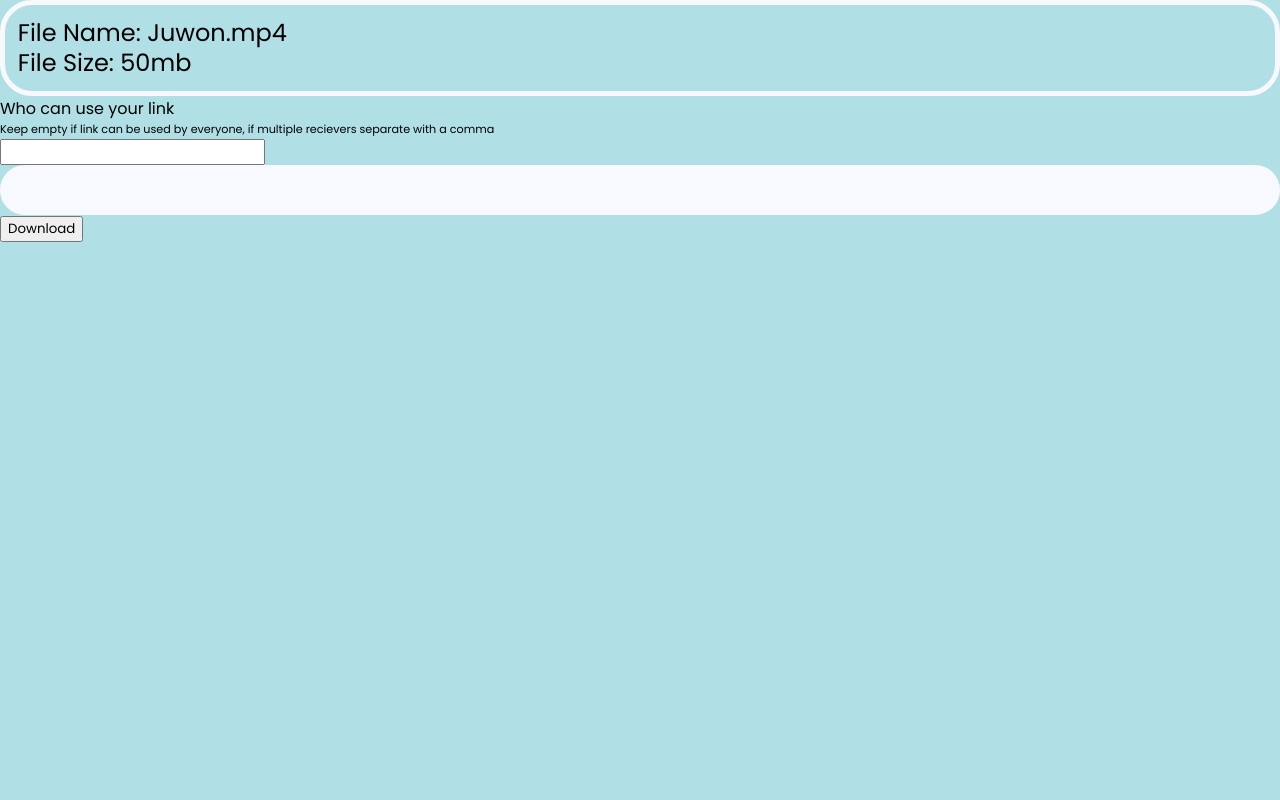
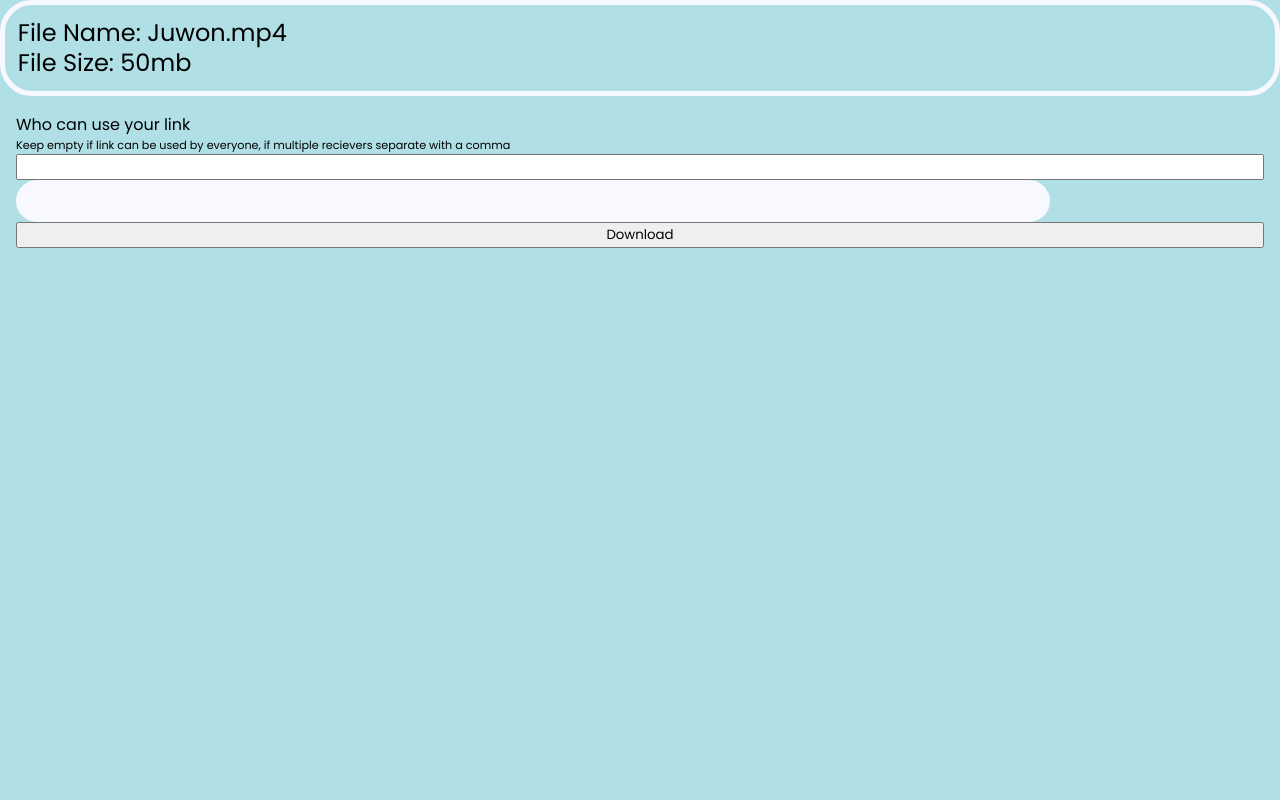
Before and after one commit to Juwonthefirst/File-upload, a Flask app: template templates/share.html in a window 1280 px wide. Run offline with Flask 3, Linux system fonts and the light colour scheme; the template is opened without the code that fills it, so the values that code supplies are empty; parts of the project's set-up code (start-up, migrations or seed data) failed here and were passed over; some libraries are stand-ins or nearby versions.

Commit message:
update share.css

```diff
--- a/static/css/share.css
+++ b/static/css/share.css
@@ -11,6 +11,12 @@
     height: 100vh;
 }
 
+form{
+    flex: 1;
+    display: flex;
+    flex-direction: column;
+    padding: 1rem
+}
 form p{
     font-size: 0.7rem;
     height: auto;
@@ -28,6 +34,6 @@ form p{
   background-color: ghostwhite;
   border: 5px solid ghostwhite;
   border-radius: 2rem;
-  height: 5vh;
-
+  height: 4vh;
+  width: 80vw;
 }
```
